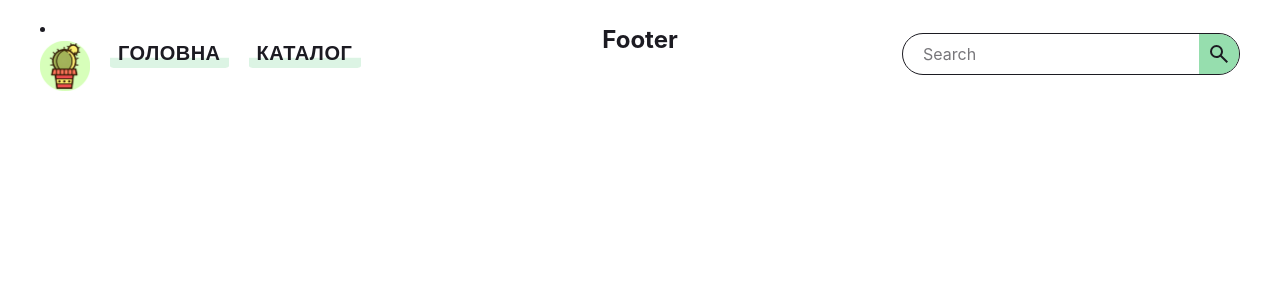
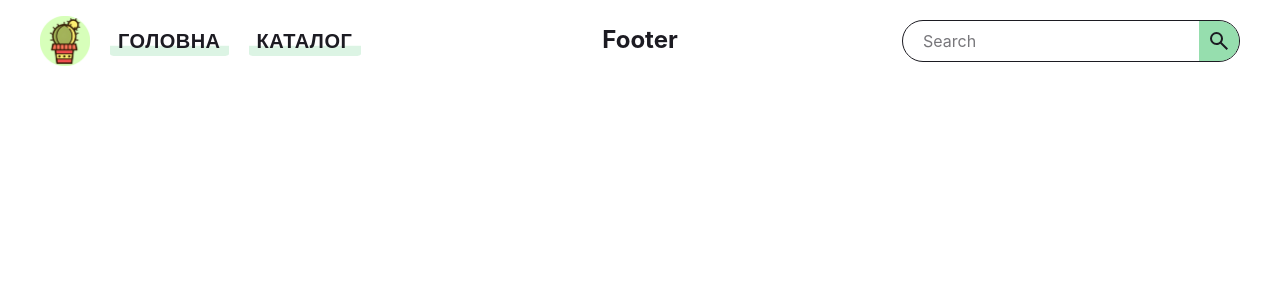
Before and after one commit to kyst14/Mr.Cactus, a Next.js app: page /catalog in a window 1280 px wide. Shown: the top 300 px of the page. Built offline with nearby package versions, Linux system fonts and the light colour scheme; no server answers.

Commit message:
mini update

```diff
--- a/src/components/Menu.tsx
+++ b/src/components/Menu.tsx
@@ -8,10 +8,12 @@ export default function Header() {
 	return (
 		<header className="absolute top-0 left-0 right-0 z-10 flex justify-between items-center p-4 px-10 bg-transparent ">
 			<nav className="flex items-center gap-5">
-				<MenuItem href={PAGES.HOME} hover={false}>
-					<Image src="/logo.png" alt="Logo" width={50} height={50} loading="eager" />
-				</MenuItem>
-				<ul className="flex gap-5 text-text text-xl">
+				<ul className="flex list-none">
+					<MenuItem href={PAGES.HOME} hover={false}>
+						<Image src="/logo.png" alt="Logo" width={50} height={50} loading="eager" />
+					</MenuItem>
+				</ul>
+				<ul className="flex gap-5 text-text text-xl list-none">
 					<MenuItem href={PAGES.HOME}>Головна</MenuItem>
 					<MenuItem href={PAGES.CATALOG}>Каталог</MenuItem>
 				</ul>
```
Also changed, not shown: 1 other file (tests, documents, lock files or other folders).
